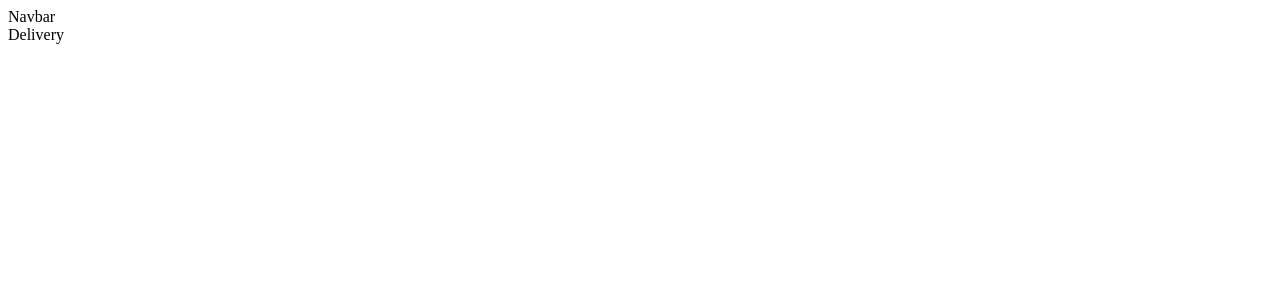
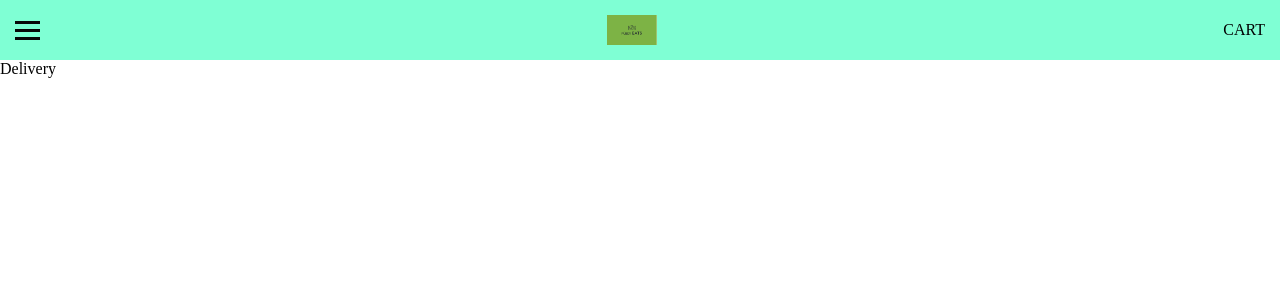
Before and after one commit to tonywuhoo/Uber-Eats-Clone, a React (Create React App) app in the folder fuber-eats/: page /delivery in a window 1280 px wide. Shown: the top 300 px of the page. Built offline with nearby package versions, Linux system fonts and the light colour scheme.

Commit message:
refactoring

```diff
--- a/fuber-eats/public/index.html
+++ b/fuber-eats/public/index.html
@@ -7,37 +7,12 @@
     <meta name="theme-color" content="#000000" />
     <meta
       name="description"
-      content="Web site created using create-react-app"
+      content="food app"
     />
-    <link rel="apple-touch-icon" href="%PUBLIC_URL%/logo192.png" />
-    <!--
-      manifest.json provides metadata used when your web app is installed on a
-      user's mobile device or desktop. See https://developers.google.com/web/fundamentals/web-app-manifest/
-    -->
-    <link rel="manifest" href="%PUBLIC_URL%/manifest.json" />
-    <!--
-      Notice the use of %PUBLIC_URL% in the tags above.
-      It will be replaced with the URL of the `public` folder during the build.
-      Only files inside the `public` folder can be referenced from the HTML.
-
-      Unlike "/favicon.ico" or "favicon.ico", "%PUBLIC_URL%/favicon.ico" will
-      work correctly both with client-side routing and a non-root public URL.
-      Learn how to configure a non-root public URL by running `npm run build`.
-    -->
-    <title>React App</title>
+    <title>fuber eats</title>
   </head>
   <body>
-    <noscript>You need to enable JavaScript to run this app.</noscript>
     <div id="root"></div>
-    <!--
-      This HTML file is a template.
-      If you open it directly in the browser, you will see an empty page.
 
-      You can add webfonts, meta tags, or analytics to this file.
-      The build step will place the bundled scripts into the <body> tag.
-
-      To begin the development, run `npm start` or `yarn start`.
-      To create a production bundle, use `npm run build` or `yarn build`.
-    -->
   </body>
 </html>
--- a/fuber-eats/src/App.js
+++ b/fuber-eats/src/App.js
@@ -1,15 +1,27 @@
 import Home from "./pages/Home";
 import Navbar from "./components/Navbar";
+// import Menu from "./components/Menu";
 import { Routes, Route } from "react-router-dom";
 import Delivery from "./pages/Delivery";
 
 function App() {
   return (
-
     <div className="App">
       <Navbar />
+      {/* <Home /> */}
       <Routes>
-        <Route path="/" element={<Home />} />
+        {/* <Delivery/> */}
+        <Route
+          path="/"
+          element={
+            <Home
+              style={{
+                backgroundImage:
+                  "url(https://files.slack.com/files-pri/T0351JZQ0-F04900ZRTSB/fast-food.png)",
+              }}
+            />
+          }
+        />
         <Route path="/delivery" element={<Delivery />} />
       </Routes>
     </div>
--- a/fuber-eats/src/components/Navbar.jsx
+++ b/fuber-eats/src/components/Navbar.jsx
@@ -2,6 +2,14 @@ import React from 'react'
 
 export default function Navbar() {
   return (
-    <div className='navbar'>Navbar</div>
+    <div className='navbar'>
+      <div className='menu'>
+        <span className="bar"></span>
+        <span className="bar"></span>
+        <span className="bar"></span>
+      </div>
+      <div className="logo"></div>
+      <div className="cart">CART</div>
+    </div>
   )
 }
--- a/fuber-eats/src/index.css
+++ b/fuber-eats/src/index.css
@@ -1,44 +1,48 @@
-/* body {
+.app {
   margin: 0;
-  font-family: -apple-system, BlinkMacSystemFont, 'Segoe UI', 'Roboto', 'Oxygen',
-    'Ubuntu', 'Cantarell', 'Fira Sans', 'Droid Sans', 'Helvetica Neue',
-    sans-serif;
-  -webkit-font-smoothing: antialiased;
-  -moz-osx-font-smoothing: grayscale;
 }
 
-code {
-  font-family: source-code-pro, Menlo, Monaco, Consolas, 'Courier New',
-    monospace;
+body {
+  margin: 0;
+  display: flex;
+  flex-direction: column;
 }
 
+.navbar {
+  background-color: aquamarine;
+  display:flex;
+  justify-content: space-between;
+  align-items: center;
+  padding: 15px;
+}
 
-@import url('https://fonts.googleapis.com/css2?family=Varela+Round&display=swap');
-
-.App {
-  background-image: url("https://files.slack.com/files-pri/T0351JZQ0-F04900ZRTSB/fast-food.png");
-  position: fixed;
-  min-width: 100%;
-  min-height: 100%;
+.logo {
+   height: 30px;
+  width: 50px;
+  background-image: url("../public/logo.png");
   background-size: cover;
   background-position: center;
-  font-family: 'Varela Round', sans-serif;
+  background-repeat: none;
 }
 
-header {
-  height: 35px;
-  justify-content: space-between;
-  text-align: center;
-  display: flex;
-  padding: 15px;
-}
-.title {
-  font-size: x-large;
-  font-weight: bold;
+.home {
+  background-color: red;
+  height: 100vh;
+  width: 100%;
+  background-image: url("https://4brosgr.com/wp-content/uploads/2020/01/UberEats_About.jpg");
+  background-size: cover;
+  background-position: center;
+  background-repeat: none;
 }
 
-.cart {
-  font-size: larger;
+.home {
+  position: relative;
+}
+
+.address {
+  position: absolute;
+  top: 20%;
+
 }
 
 .bar {
@@ -50,63 +54,8 @@ header {
   transition: all 0.3s ease;
   background-color: rgb(6, 8, 8);
 }
-.hamburger {
-  display: none;
-  cursor: pointer;
-}
-.menu {
-  position:fixed;
-  right: -100%;
-  top: 70px;
-  gap: 0;
-  flex-direction: column;
-  background-color: #262626;
-  width: 25%;
-  text-align: center;
-  transition: 0.3s;
-}
-.menu-item{
-position: relative;
-  margin: 12px 0;
-}
-.menu.active{
-  right: 0;
-}
+.address {
 
-.menu-link {
-  transition: 0.3 ease-out;
-}
-
-.menu-link:hover{
-color: azure;
-}
-.hamburger{
-  display:block;
-}
-.hamburger.active .bar:nth-child(2){
-  opacity: 0;
-}
-
-.hamburger.active .bar:nth-child(1){
-  transform: translateY(8px) rotate(45deg);
-}
-
-.hamburger.active .bar:nth-child(3){
-  transform: translateY(-8px) rotate(-45deg);
-}
-
-p {
-  font-size: xx-large;
-  font-weight:bolder;
-  position: relative;
-  top: 200px;
-  margin-left: 40px;
-  margin-bottom: 0;
-}
-.delivery {
-  border-radius: 5px;
-  width: 250px;
-  height: 50px;
 }
 button {
   background-color: #020202;
@@ -117,7 +66,10 @@ button {
   margin-left: 5px;
 }
 
-.pin {
-  position: relative;
-  margin-top: 2px;
-} */
+.input {
+  width: 100%;
+  border-radius: 5px;
+  width: 250px;
+  height: 50px;
+
+}
--- a/fuber-eats/src/pages/Delivery.jsx
+++ b/fuber-eats/src/pages/Delivery.jsx
@@ -1,10 +1,7 @@
 import React from 'react'
 
-
 export default function Delivery() {
-  console.log("hit delivery")
   return (
-    <div className='delivery'>Delivery
-    </div>
+    <div className='delivery'>Delivery</div>
   )
 }
--- a/fuber-eats/src/pages/Home.jsx
+++ b/fuber-eats/src/pages/Home.jsx
@@ -5,9 +5,12 @@ import { Link } from "react-router-dom"
 export default function Home() {
   return (
     <div className='home'>
-      HOME
+      <div className="address">
+      <input className='input' type="text"
+        name="Address"
+      placeholder='Enter address here'/>
       <button><Link to="/delivery">Deliver</Link></button>
-
+      </div>
     </div>
   )
 }
```
Also changed, not shown: fuber-eats/src/Food.js (deleted, +0 -7 lines), fuber-eats/src/components/Cart.jsx (deleted, +0 -11 lines), fuber-eats/src/components/Home.jsx (deleted, +0 -7 lines), fuber-eats/src/components/Menu.jsx (deleted, +0 -23 lines), fuber-eats/public/logo.png (added).
